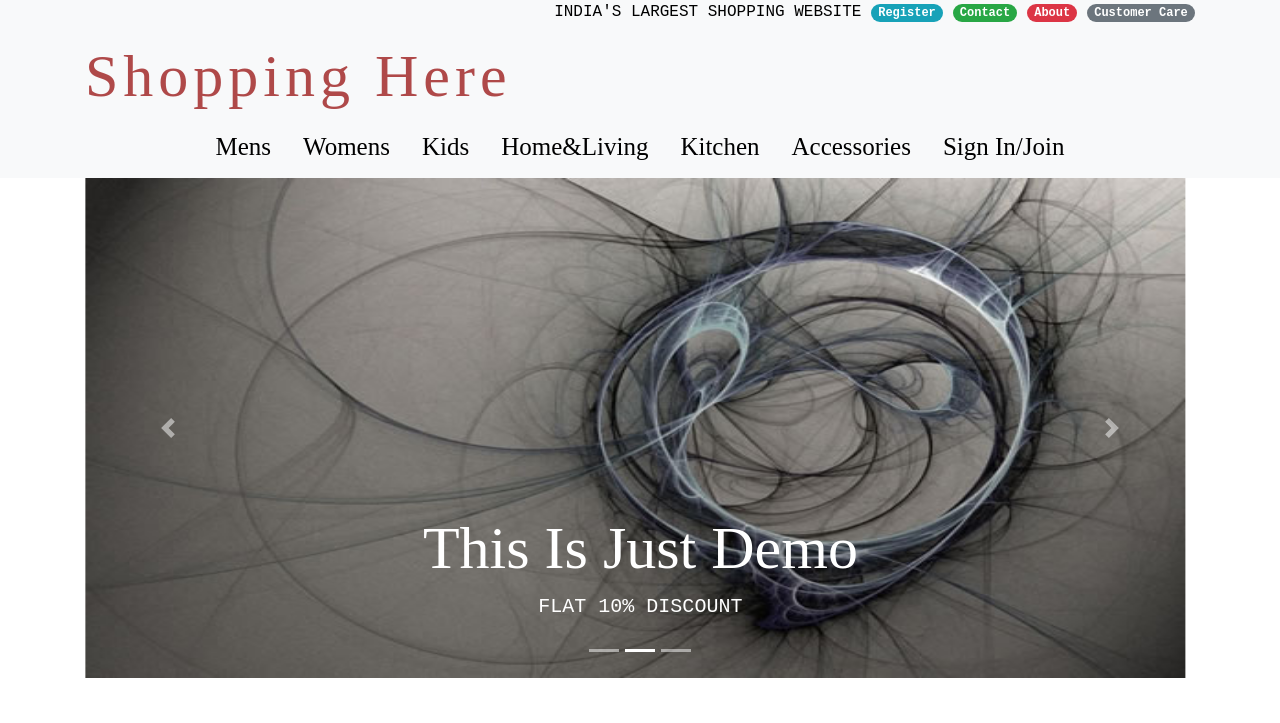
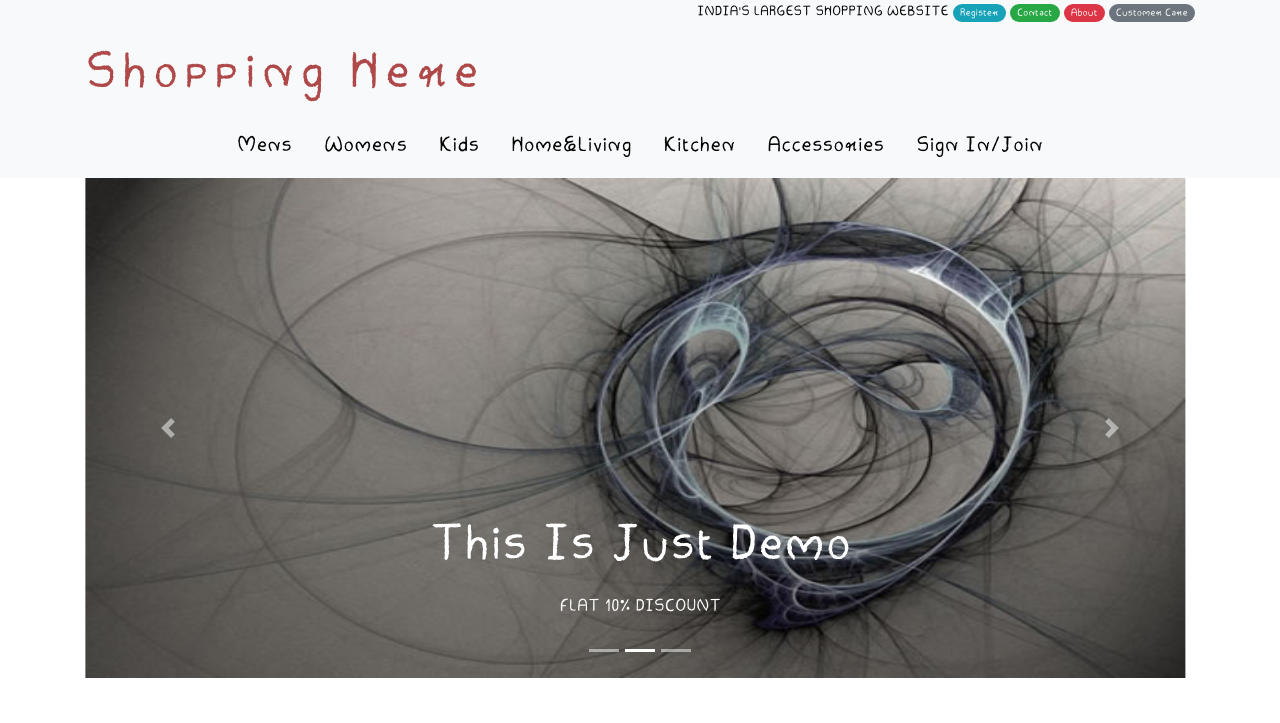
Before and after one commit to chetansharma912/shopsite, a plain HTML site: page index.html in a window 1280 px wide. Shown: the top 723 px of the page. Drawn offline with nearby package versions, Linux system fonts and the light colour scheme.

Commit message:
added font files

```diff
--- a/index.html
+++ b/index.html
@@ -29,8 +29,18 @@ $(document).ready(function(){
 });
 </script>
 	<style type="text/css">
+		@font-face {
+			font-family: myFont;
+			src: url("font/FonxT-Regular.otf") format("opentype");
+		}
+
+		@font-face {
+			font-family: myFont;
+			font-weight: bold;
+			src: url("font/FonxT-Regular.otf") format("opentype");
+		}
 		h1{
-			font-family: Rage;
+			font-family: myFont;
 			color: #ab4242;
 			font-size: 60px;
 		}
@@ -41,7 +51,7 @@ $(document).ready(function(){
 			color: #af4949;
 		}
 		li a{
-			font-family: Mistral;
+			font-family: myFont;
 			font-size: 25px;
 			color: black;
 			border-bottom-style: solid;
@@ -66,7 +76,7 @@ $(document).ready(function(){
 		}
 		.container p{
 			color: black;
-			font-family: monospace;
+			font-family: myFont;
 		}
 		a span{
 			color: black;
@@ -84,7 +94,7 @@ $(document).ready(function(){
 			border: 1px solid #a8a8a8;
 		}
 		h5{
-			font-family: rage;
+			font-family: myFont;
 			font-size: 30px;
 			color: #af4949;
 		}
@@ -150,22 +160,22 @@ $(document).ready(function(){
     			<div class="carousel-item active">
       				<img src="images/img1.jpg" alt="headerback" width="1100" height="500">
       				<div class="carousel-caption">
-        				<h2 style="color:white;font-family: Rage;font-size:60px;">Shop Here Now</h2>
+        				<h2 style="color:white;font-family: myFont;font-size:60px;">Shop Here Now</h2>
         				<p style="color:white;font-size:20px;">UPTO 50-75% DISCOUNT ON ALL PRODUCTS</p>
       				</div>
     			</div>
     			<div class="carousel-item">
       				<img src="images/b.jpg" alt="b" width="1100" height="500">
       				<div class="carousel-caption">
-        				<h2 style="color:white;font-family: Rage;font-size:60px;">This Is Just Demo</h2>
+        				<h2 style="color:white;font-family: myFont;font-size:60px;">This Is Just Demo</h2>
         				<p style="color:white;font-size:20px;">FLAT 10% DISCOUNT</p>
       				</div>
     			</div>
     			<div class="carousel-item">
       				<img src="images/img3.jpg" alt="head" width="1100" height="500">
       				<div class="carousel-caption">
-        				<h2 style="color:black;font-family: Rage;font-size:60px;">On All Accessories</h2>
-        				<p style="color:black;font-size:20px;">UPTO 20% DISCOUNT ON EVERY PRODUCT</p>
+        				<!-- <h2 style="color:black;font-family: myFont;font-size:60px;">On All Accessories</h2>
+        				<p style="color:black;font-size:20px;">UPTO 20% DISCOUNT ON EVERY PRODUCT</p> -->
       				</div>
     			</div>
   			</div>
```
Also changed, not shown: signin.html (+14 -4 lines), font/FonxT-Regular.otf (added).
